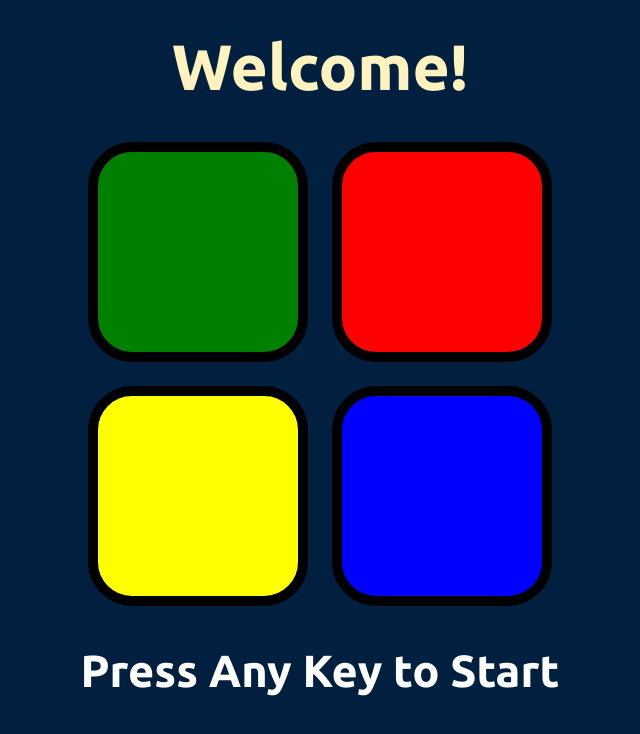
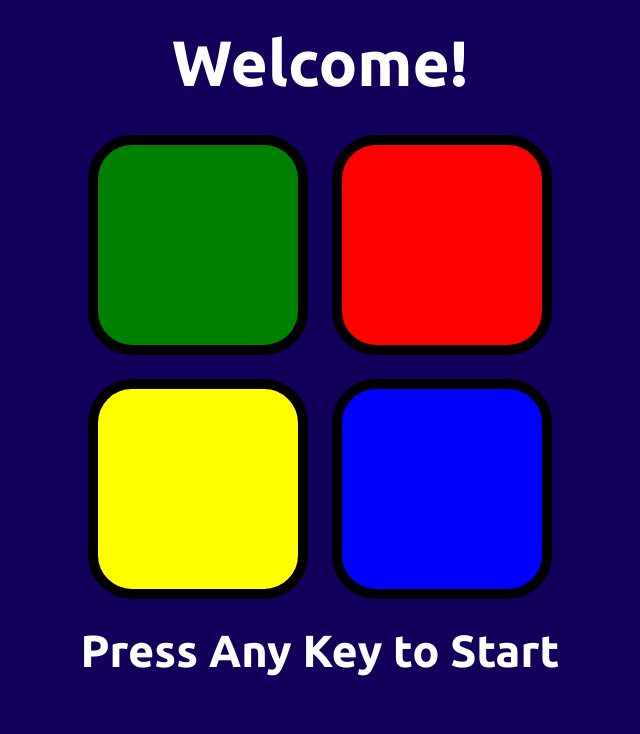
Before and after one commit to pritamdas2003/Simon-Game, a plain HTML site: page index.html in a window 1280 px wide. Shown: the whole page, without its empty margins (320-960 px from the left). Drawn offline with nearby package versions, Linux system fonts and the light colour scheme.

Commit message:
Update styles.css

```diff
--- a/styles.css
+++ b/styles.css
@@ -1,20 +1,20 @@
 @import url('https://fonts.googleapis.com/css2?family=Ubuntu:wght@700&display=swap');
 body {
   text-align: center;
-  background-color: #011F3F;
+  background-color: #13005A;
 }
 
 #level-title {
   font-family: 'Ubuntu', sans-serif;
   font-size: 4rem;
-  margin: 2.3%;
-  color: #FEF2BF;
+  margin: 2%;
+  color: #fff;
 }
 
 #status {
   font-family: 'Ubuntu', sans-serif;
   font-size: 45px;
-  margin: 2%;
+  margin: 1%;
   color: #FFF;
 }
 
```
